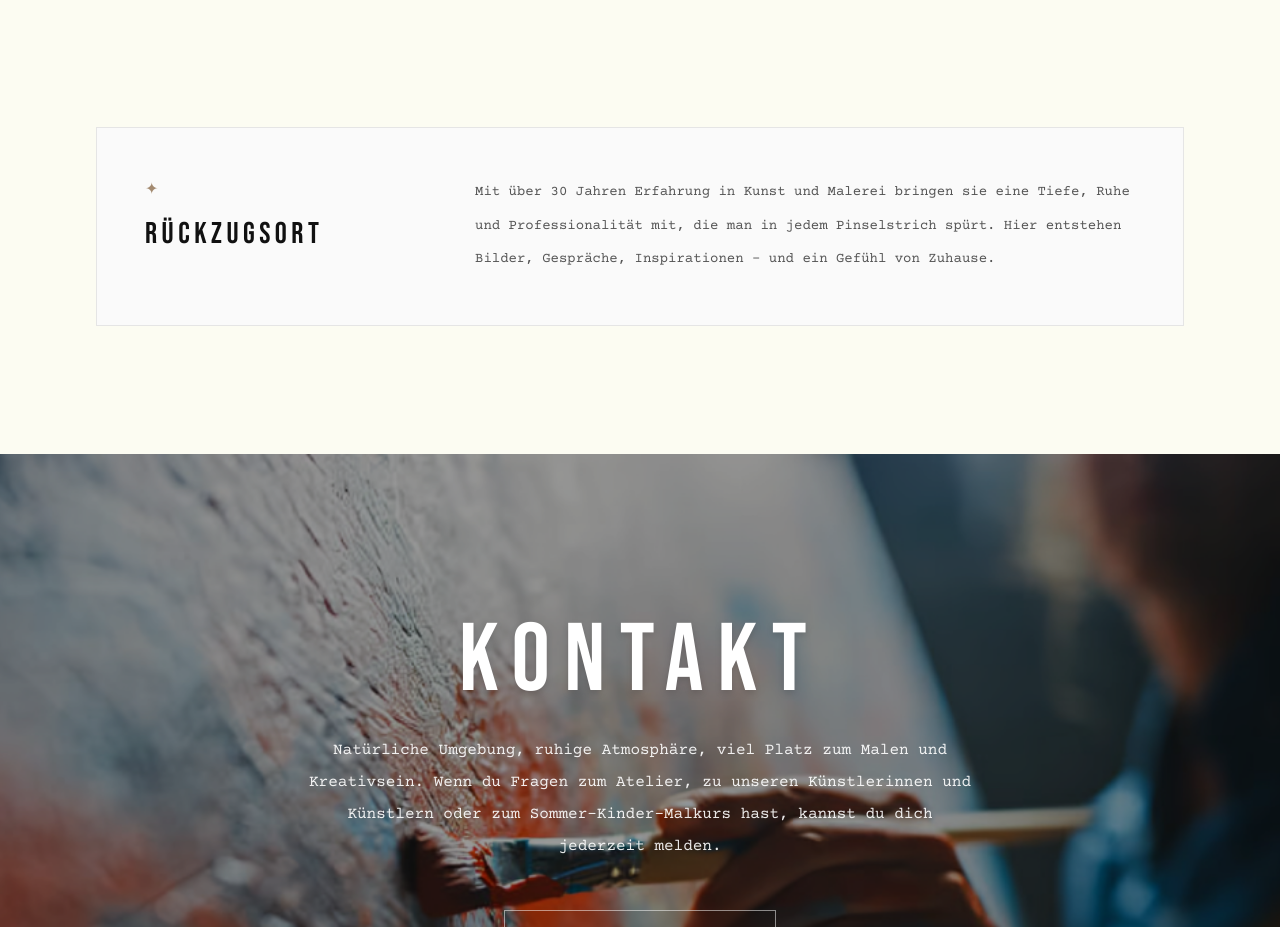
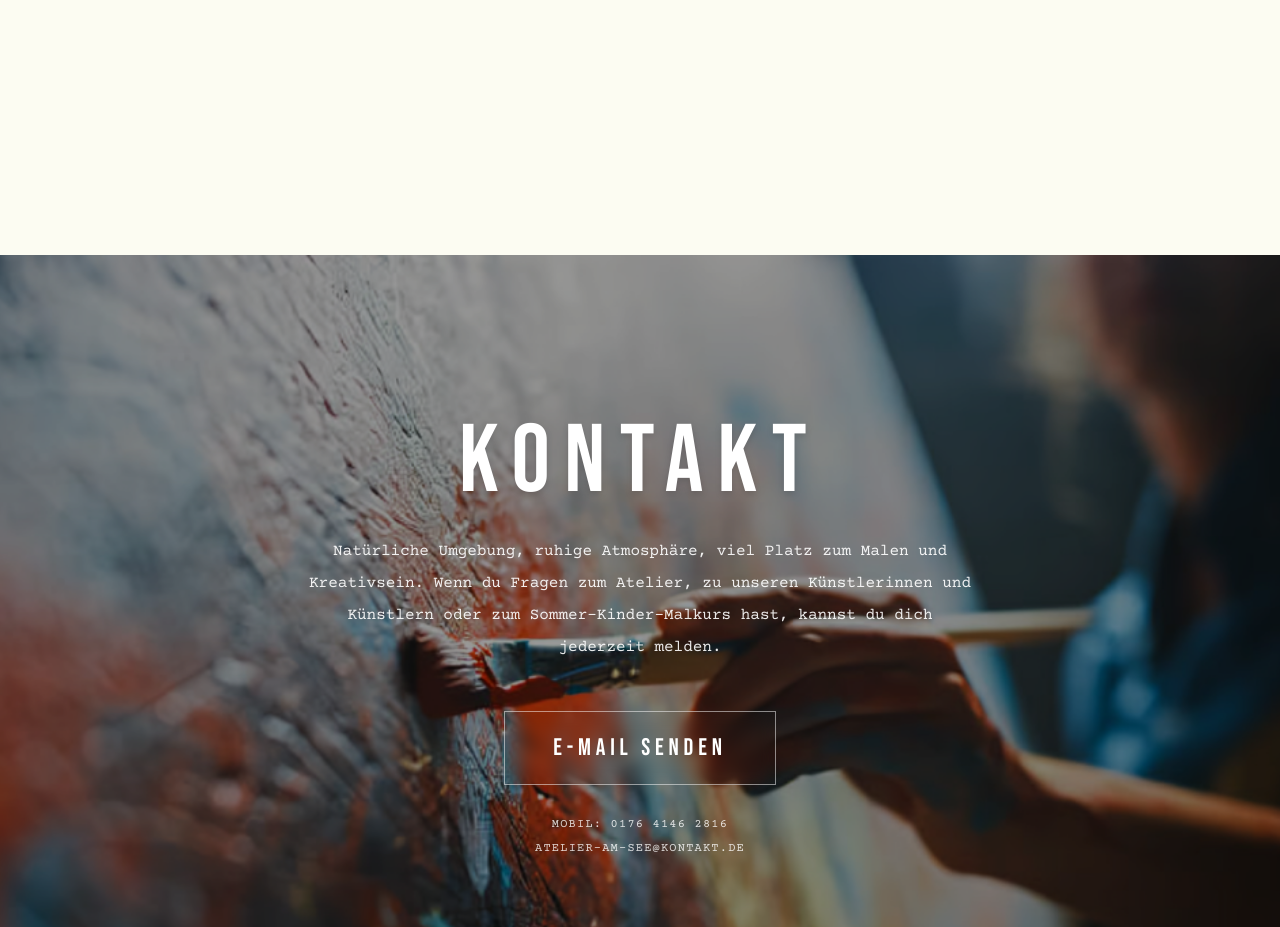
Before and after one commit to magnora-web-projects/am-see-atelier, a Next.js app: page / in a window 1280 px wide. Shown: the part 6560-7487 px from the top of the page. Built offline with nearby package versions, Linux system fonts and the light colour scheme.

Commit message:
making the changes

```diff
--- a/src/components/07-ServiceSection.tsx
+++ b/src/components/07-ServiceSection.tsx
@@ -38,28 +38,6 @@ export default function ServicesSection() {
             />
           ))}
         </div>
-
-        <div className="flex flex-col md:flex-row items-start p-12 bg-[#fafafa] border-[0.5px] border-[#e5e5e5]">
-          <div className="w-full md:w-1/3 mb-10 md:mb-0">
-            <span className="text-[#a38a70] mb-4 block">✦</span>
-            <h3
-              className={`${bebas.className} text-[#111111] text-3xl tracking-[0.15em]`}
-            >
-              RÜCKZUGSORT
-            </h3>
-          </div>
-
-          <div className="w-full md:w-2/3">
-            <p
-              className={`${courier.className} text-[#555555] text-sm leading-[2.4]`}
-            >
-              Mit über 30 Jahren Erfahrung in Kunst und Malerei bringen sie eine
-              Tiefe, Ruhe und Professionalität mit, die man in jedem
-              Pinselstrich spürt. Hier entstehen Bilder, Gespräche,
-              Inspirationen – und ein Gefühl von Zuhause.
-            </p>
-          </div>
-        </div>
       </div>
     </section>
   );
```
